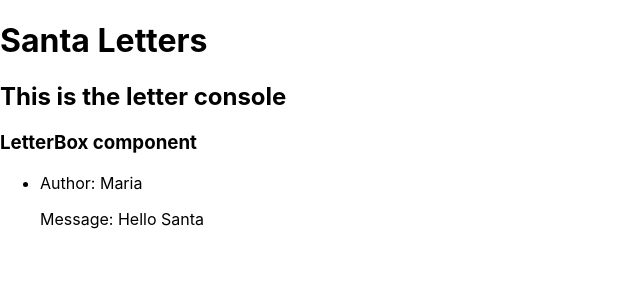
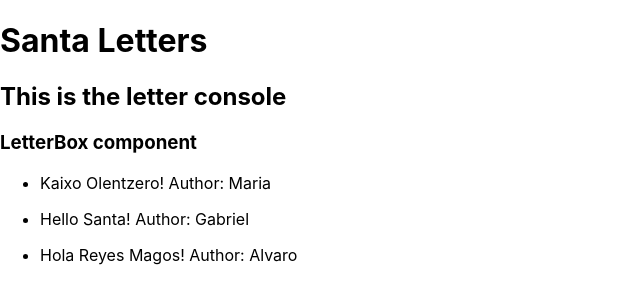
Before and after one commit to mariamuzas/letters_to_santa, a React (Create React App) app: page / in a window 1280 px wide. Shown: the top 304 px of the page, without its empty margins (0-640 px from the left). Built offline with nearby package versions, Linux system fonts and the light colour scheme.

Commit message:
dummy data created in the letterConsole, passed props to letter and render

```diff
--- a/src/components/Letter.js
+++ b/src/components/Letter.js
@@ -3,8 +3,7 @@ const Letter = ({author, children}) => {
     return(
         <>
             <li>
-                <p>Author: {author}</p>
-                <p>Message: {children}</p>
+                <p> {children}! Author: {author}</p>
             </li>
         </>
     )
--- a/src/components/LetterBox.js
+++ b/src/components/LetterBox.js
@@ -1,14 +1,21 @@
 import Letter from "./Letter"
 
-const LetterBox = () => {
+const LetterBox = ({letters}) => {
+
+    const lettersList = letters.map( letter => {
+        return (
+        <Letter author= {letter.author}>{letter.message}</Letter>
+        )
+    })
+
     return(
         <>
         <h3>LetterBox component</h3>
         <ul>
-            <Letter author="Maria">Hello Santa</Letter>
+            {lettersList}
         </ul>
         </>
-    )
-}
+    );
+};
 
 export default LetterBox;
--- a/src/containers/LetterConsole.js
+++ b/src/containers/LetterConsole.js
@@ -2,12 +2,17 @@ import {useState} from 'react';
 import LetterBox from '../components/LetterBox'
 
 const LetterConsole = () => {
-    const [letters, setLetters] = useState(0)
+    // const [letters, setLetters] = useState(0)
+
+    const letters = [
+        {author:"Maria", message: "Kaixo Olentzero"},
+        {author:"Gabriel", message: "Hello Santa"},
+        {author:"Alvaro", message: "Hola Reyes Magos"}]
 
     return(
         <>
         <h2> This is the letter console</h2>
-        <LetterBox />
+        <LetterBox letters={letters}/>
         </>
     )
 }
```
